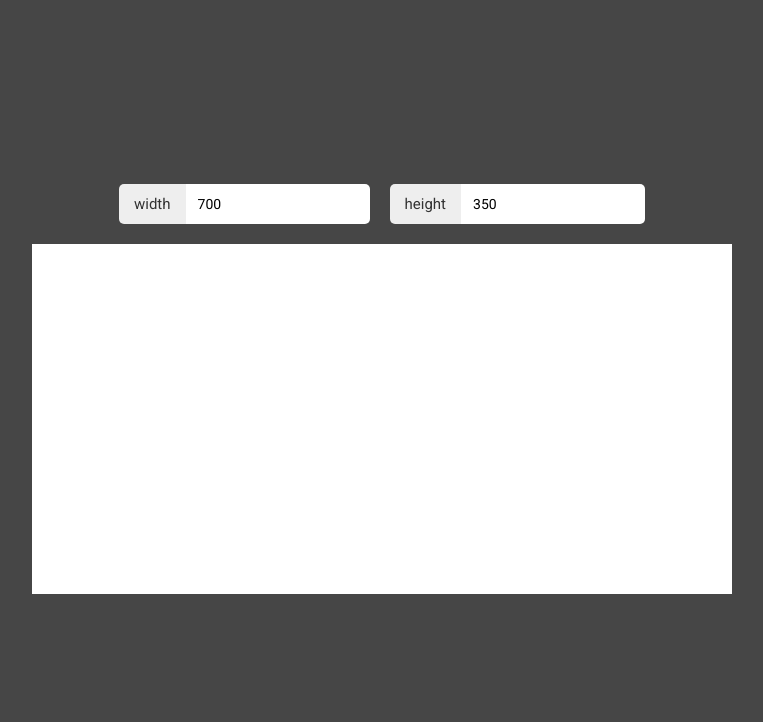
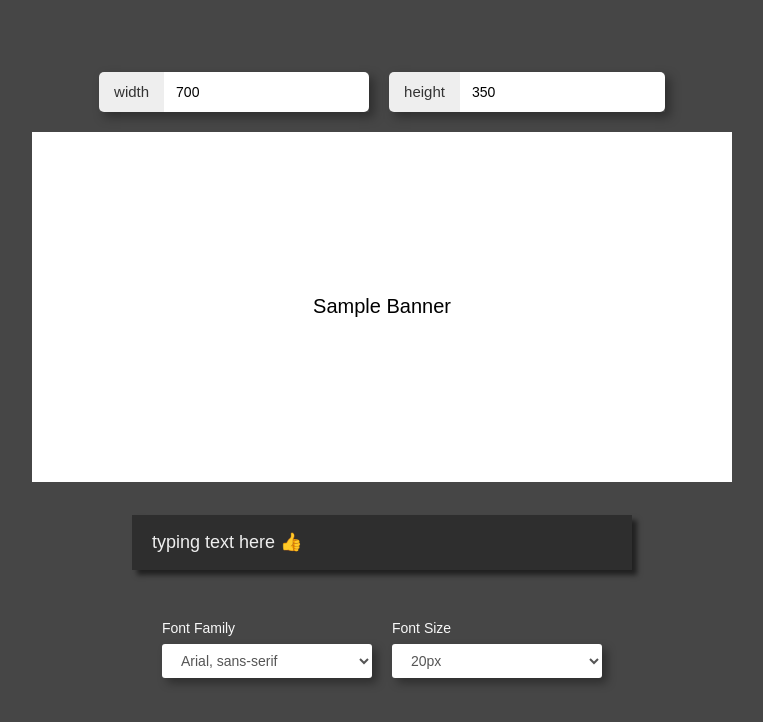
Before and after one commit to JIHYE-P/react-banner-create, a React (Create React App) app: page / in a window 1280 px wide. Shown: the top 722 px of the page, without its empty margins (258-1021 px from the left). Built offline with nearby package versions, Linux system fonts and the light colour scheme.

Commit message:
font theme select add

```diff
--- a/src/App.css
+++ b/src/App.css
@@ -1,5 +1,3 @@
-@import url('https://fonts.googleapis.com/css2?family=Roboto:wght@400;700&display=swap');
-
 * {
   margin: 0;
   padding: 0;
@@ -12,7 +10,7 @@ html, body {
   height: 100%;
 }
 body {
-  font-family: 'Roboto', sans-serif;
+  font-family: 'Arial', sans-serif;
   font-size: 14px;
   background-color: #464646;
 }
--- a/src/App.js
+++ b/src/App.js
@@ -1,30 +1,67 @@
 import React, { useState } from 'react';
 import './App.css';
 import styled from 'styled-components';
-import BannerSizeField from './components/BannerSizeField'
+import SizeField from './components/SizeField'
 import Preview from './components/Preview';
+import TextField from './components/TextField';
+import FontEditor from './components/FontEditor';
 
 const StyledBannerSizeField = styled.div`
   text-align: center;
 `
 const StyledBannerPreview = styled.div`
-  margin: 20px auto;
+  margin: 20px auto 30px;
 `
-
+const StyledBannerTextField = styled.div`
+  width: 500px;
+  margin: 0 auto;
+`
+const StyledFontEditor = styled.div`
+  margin: 50px 0;
+  text-align: center;
+  select {
+    width: 210px;
+  }
+`
 const App = () => {
   const [sizeValue, setSizeValue] = useState({width: '700', height: '350'})
-  const handleChange = ({target}) => {
+  const [fontTheme, setFontTheme] = useState({family: 'Arial, sans-serif', size: '20', color: '#000'})
+  const [text, setText] = useState('Sample Banner')
+
+  const handleSizeChange = ({target}) => {
     setSizeValue(prev => ({...prev, [target.name]: target.value}))
-    console.log(sizeValue)
   }
+
+  const handleTextChange = ({target}) => {
+    setText(target.value)
+  }
+
+  const handleFontTheme = ({target}) => {
+    setFontTheme(prev => ({...prev, [target.name]: target.value}))
+    console.log(fontTheme)
+  }
+
   const {width, height} = sizeValue
+  const placeholder = 'typing text here 👍'
+
   return <section>
     <StyledBannerSizeField>
-      <BannerSizeField sizeValue={sizeValue} onChange={handleChange} />
+      <SizeField sizeValue={sizeValue} onChange={handleSizeChange} />
     </StyledBannerSizeField>
     <StyledBannerPreview>
-      <Preview width={width} height={height} backgroundColor='#fff' />
+      <Preview width={width} height={height} backgroundColor='#fff' text={text} fontTheme={fontTheme} />
     </StyledBannerPreview>
+    <StyledBannerTextField>
+      <TextField
+        placeholder={placeholder}
+        onChange={handleTextChange}
+        onFocus={({target}) => target.placeholder = ''}
+        onBlur={({target}) => (target.value === '') && (target.placeholder = placeholder)}
+      />
+    </StyledBannerTextField>
+    <StyledFontEditor>
+      <FontEditor onChange={handleFontTheme} />
+    </StyledFontEditor>
   </section>
 }
 
--- /dev/null
+++ b/src/components/FontEditor.js
@@ -0,0 +1,43 @@
+import React from 'react'
+import styled from 'styled-components';
+import Select from './Select';
+import { fontFamilyList, fontSizeList } from '../utils';
+
+const StyledSelector = styled.div`
+  span {
+    display: block;
+    margin-bottom: 8px;
+    text-align: left;
+    color: #f8f8f8;
+  }
+  display: inline-block;
+  margin: 0 10px;
+`
+
+const FontEditor = ({onChange}) => {
+  return <>
+    <StyledSelector>
+      <span>Font Family</span>
+      <Select name="family" onChange={onChange}>
+        {
+          fontFamilyList.map((family, index) => {
+            const name = family.split(',')
+            return (<option value={family} key={`family-${index}`}>{family}</option>)
+          })
+        }
+      </Select>
+    </StyledSelector>
+    <StyledSelector>
+      <span>Font Size</span>
+      <Select name="size" onChange={onChange}>
+        {
+          fontSizeList.map((size, index) => {
+            return (<option value={size} key={`size-${index}`}>{size}px</option>)
+          })
+        }
+      </Select>
+    </StyledSelector>
+  </>
+}
+
+export default FontEditor
--- a/src/components/Input.js
+++ b/src/components/Input.js
@@ -3,12 +3,12 @@ import styled from 'styled-components'
 
 const DefaultInput = styled.input`
   display: inline-block;
-  padding: 10px 12px;
-  height: 40px;
+  padding: ${props => props.big ? '10px 20px' : '10px 12px'};
+  height: ${props => props.big ? '55px' : '40px'};
   border: none;
   background-color: #fff;
-  font-size: 14px;
-  font-family: 'Roboto', sans-serif;
+  font-size: ${props => props.big ? '18px' : '14px'};
+  font-family: 'Arial', sans-serif;
 `
 
 const Input = props => <DefaultInput {...props} />
--- a/src/components/Preview.js
+++ b/src/components/Preview.js
@@ -1,19 +1,20 @@
 import React, { useRef, useEffect } from 'react'
+import { setCanvasText } from '../utils'
 
-const Preview = ({width, height, backgroundColor}) => {
+const Preview = ({width, height, backgroundColor, text, fontTheme}) => {
   const canvasRef = useRef(null)
   useEffect(() => {
-    const render = () => {
-      const canvas = canvasRef.current
-      if(canvas.getContext){
-        const ctx = canvas.getContext('2d')
+    const canvas = canvasRef.current
+    if(canvas.getContext){
+      const ctx = canvas.getContext('2d')
+      ctx.fillStyle = backgroundColor
+      ctx.fillRect(0, 0, canvas.width, canvas.height)
 
-        ctx.fillStyle = backgroundColor
-        ctx.fillRect(0, 0, canvas.width, canvas.height)
-      }
+      const {family, size, color} = fontTheme
+      setCanvasText(canvas, text, {family: family, size: size, color: color})
     }
-    render()
-  }, [width, height, backgroundColor])
+  }, [width, height, backgroundColor, text, fontTheme])
+
   return <canvas ref={canvasRef} width={width} height={height}></canvas>
 }
 
--- /dev/null
+++ b/src/components/Select.js
@@ -0,0 +1,18 @@
+import React from 'react'
+import styled from 'styled-components'
+
+const DefaultSelect = styled.select`
+  display: inline-block;
+  padding: ${props => props.big ? '10px 23px' : '8px 15px'};
+  border: none;
+  background-color: #fff;
+  font-size: ${props => props.big ? '18px' : '14px'};
+  font-family: 'Arial', sans-serif;
+  border-radius: 3px;
+  color: #555;
+  box-shadow: 5px 5px 10px rgba(0, 0, 0, 0.35);
+`
+
+const Select = (props) => <DefaultSelect {...props} />
+
+export default Select
--- a/src/components/BannerSizeField.js
+++ b/src/components/SizeField.js
@@ -1,13 +1,15 @@
-import React, { useEffect } from 'react'
+import React from 'react'
 import styled from 'styled-components'
 import Input from './Input'
 
 const StyledFormControl = styled.div`
   display: inline-block;
   margin: 0 10px;
+  box-shadow: 5px 5px 10px rgba(0, 0, 0, 0.35);
   span {
     display: inline-block;
     padding: 11px 15px;
+    height: 40px;
     font-size: 15px;
     color: #333;
     vertical-align: middle;
--- /dev/null
+++ b/src/components/TextField.js
@@ -0,0 +1,20 @@
+import React from 'react'
+import Input from './Input'
+import styled from 'styled-components'
+
+const StyledInput = styled(Input)`
+  width: 100%;
+  color: #eee;
+  background-color: rgba(0, 0, 0, 0.35);
+  box-shadow: 5px 5px 5px rgba(0, 0, 0, 0.55);
+  outline: none;
+  &::placeholder {
+    color: #eee;
+  }
+`
+
+const TextField = ({onChange, onFocus, onBlur, placeholder}) => {
+  return <StyledInput big name="text" onChange={onChange} onFocus={onFocus} onBlur={onBlur} placeholder={placeholder} />
+}
+
+export default TextField
--- /dev/null
+++ b/src/utils.js
@@ -0,0 +1,15 @@
+
+export const setCanvasText = (canvas, text, theme) => {
+  const ctx = canvas.getContext('2d')
+  const x = canvas.width/2
+  const y = canvas.height/2
+  const {family, size, color} = theme
+  ctx.font = `${size}px ${family}`
+  ctx.textAlign = 'center'
+  ctx.textBaseline = 'middle'
+  ctx.fillStyle = color
+  ctx.fillText(text, x, y)
+}
+
+export const fontFamilyList = ['Arial, sans-serif', 'Courier, serif', 'Times New Roman, serif', 'Impact, sans-serif', '궁서, serif', '돋움, sans-serif', '바탕, sans-serif']
+export const fontSizeList = [20, 30, 40, 50, 60, 70, 80, 90, 100, 120]
```
